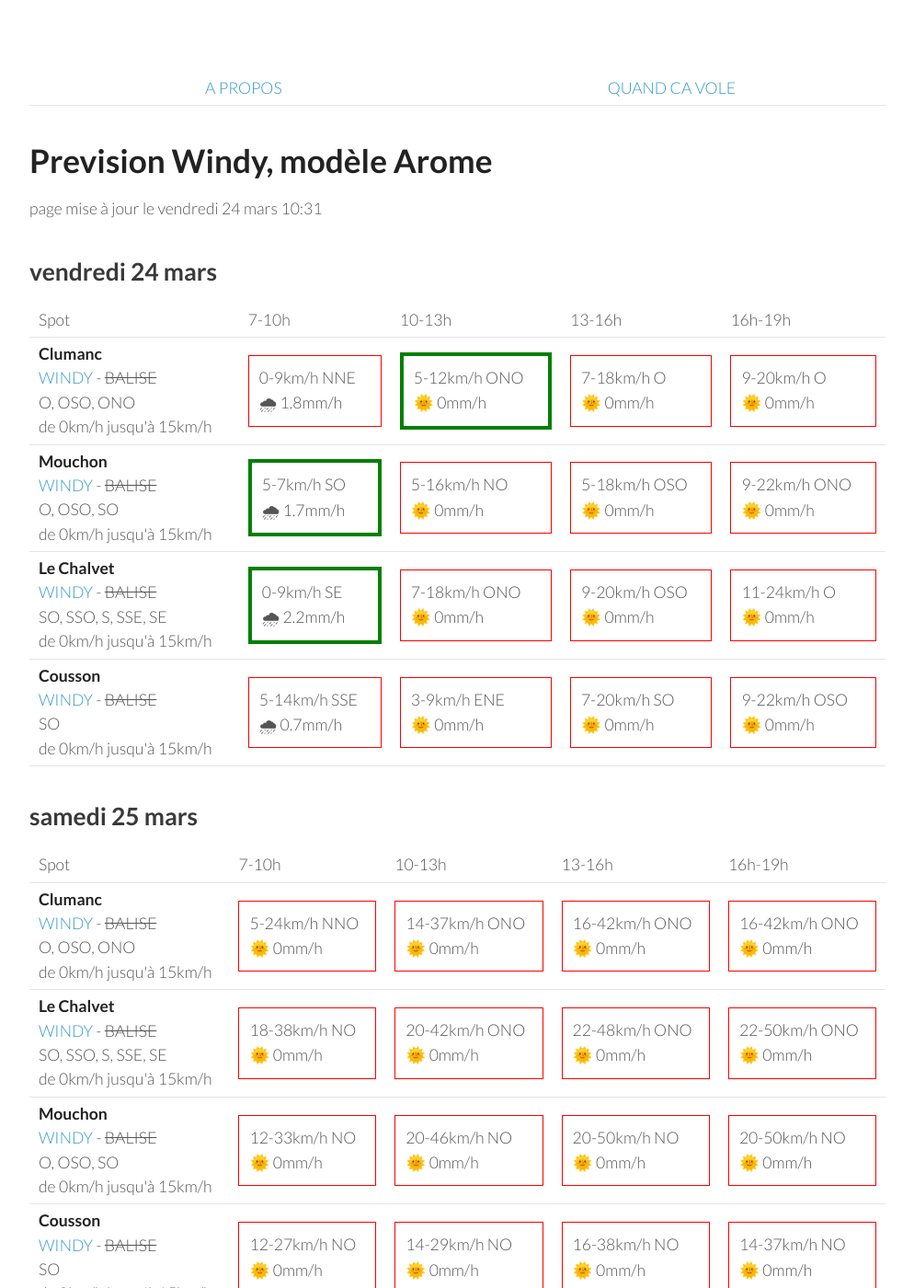
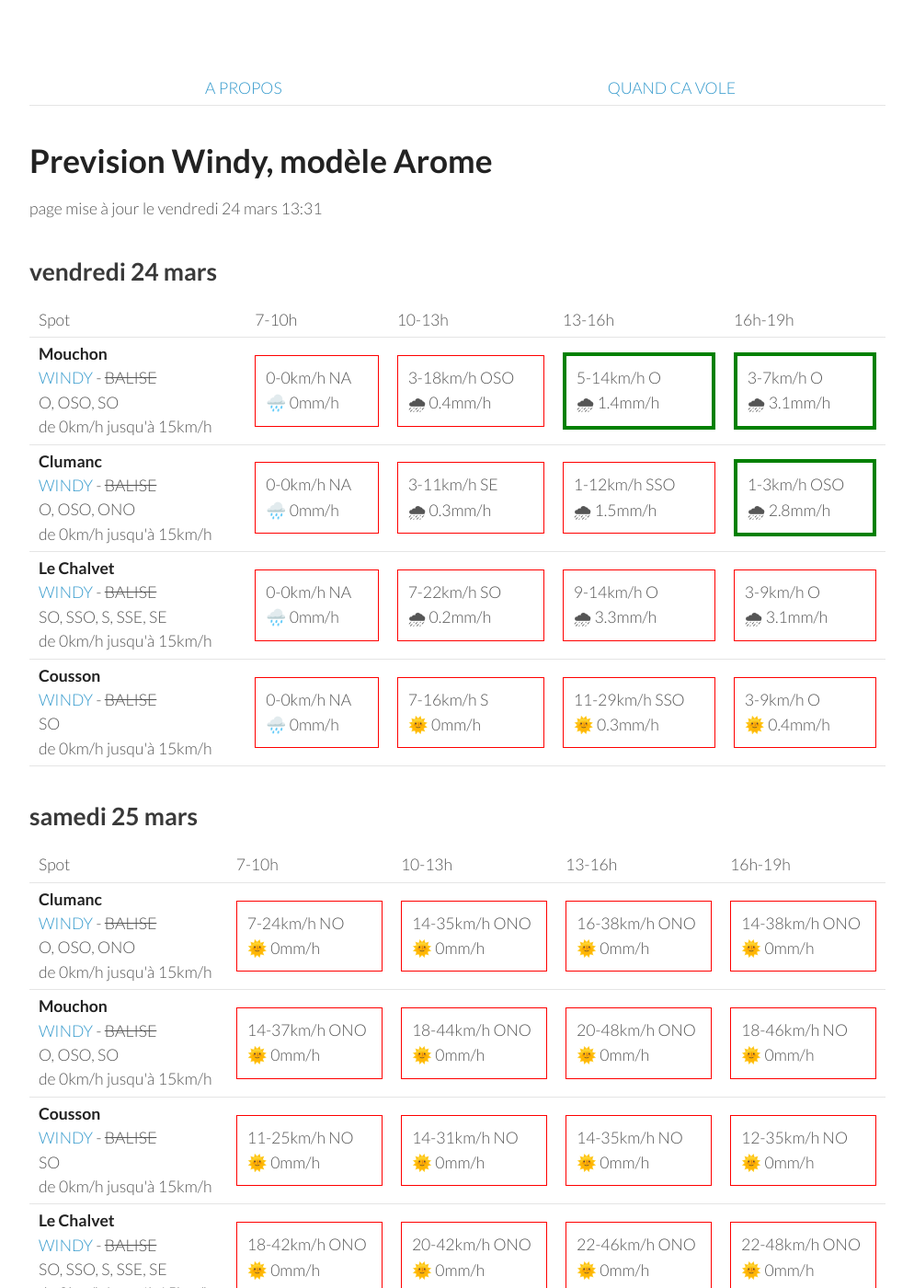
Before and after one commit to parapente-dans-le-nord/parapente-dans-le-nord.github.io, a Jekyll site: the page built from serre_poncon.markdown, in a window 1280 px wide and 1400 px high. Shown: the whole window at 92% size, without its empty margins (26-1020 px from the left). Built offline with Jekyll 4.4.1, drawn with Linux system fonts in a browser that asks for light colours.

Commit message:
update index.markdown

```diff
--- a/serre_poncon.markdown
+++ b/serre_poncon.markdown
@@ -7,7 +7,7 @@ title:  "Tous les spots"
 {: .links}
 
 # Prevision Windy, modèle Arome
-page mise à jour le vendredi 24 mars 10:31
+page mise à jour le vendredi 24 mars 13:31
 
 ## vendredi 24 mars
 
@@ -22,43 +22,39 @@ page mise à jour le vendredi 24 mars 10:31
       <td>16h-19h</td>
     </tr>
 <tr>
-        <td><strong>Clumanc</strong><br><a href="https://windy.com/44.027/6.402?43.914,6.403,10,m:eSxaglP">WINDY</a> - <span class="no-balise"> BALISE </span><br> <span class="vent-favorable">O, OSO, ONO</span><br><span class="force-vent">de 0km/h jusqu'à 15km/h</span> </td>
+        <td><strong>Mouchon</strong><br><a href="https://windy.com/43.992/6.424?43.878,6.425,10,m:eSuaglR">WINDY</a> - <span class="no-balise"> BALISE </span><br> <span class="vent-favorable">O, OSO, SO</span><br><span class="force-vent">de 0km/h jusqu'à 15km/h</span> </td>
 
-            <td><div class="not-flyable"><p>0-9km/h NNE</p><p>🌧 1.8mm/h</p></div></td>
-            <td><div class="flyable"><p>5-12km/h ONO</p><p>🌞 0mm/h</p></div></td>
-            <td><div class="not-flyable"><p>7-18km/h O</p><p>🌞 0mm/h</p></div></td>
-            <td><div class="not-flyable"><p>9-20km/h O</p><p>🌞 0mm/h</p></div></td>
-
+            <td><div class="not-flyable"><p>0-0km/h NA</p><p>🌧️ 0mm/h</p></div></td>
+            <td><div class="not-flyable"><p>3-18km/h OSO</p><p>🌧 0.4mm/h</p></div></td>
+            <td><div class="flyable"><p>5-14km/h O</p><p>🌧 1.4mm/h</p></div></td>
+            <td><div class="flyable"><p>3-7km/h O</p><p>🌧 3.1mm/h</p></div></td>
 
     </tr>
 <tr>
-        <td><strong>Mouchon</strong><br><a href="https://windy.com/43.992/6.424?43.878,6.425,10,m:eSuaglR">WINDY</a> - <span class="no-balise"> BALISE </span><br> <span class="vent-favorable">O, OSO, SO</span><br><span class="force-vent">de 0km/h jusqu'à 15km/h</span> </td>
+        <td><strong>Clumanc</strong><br><a href="https://windy.com/44.027/6.402?43.914,6.403,10,m:eSxaglP">WINDY</a> - <span class="no-balise"> BALISE </span><br> <span class="vent-favorable">O, OSO, ONO</span><br><span class="force-vent">de 0km/h jusqu'à 15km/h</span> </td>
 
-            <td><div class="flyable"><p>5-7km/h SO</p><p>🌧 1.7mm/h</p></div></td>
-            <td><div class="not-flyable"><p>5-16km/h NO</p><p>🌞 0mm/h</p></div></td>
-            <td><div class="not-flyable"><p>5-18km/h OSO</p><p>🌞 0mm/h</p></div></td>
-            <td><div class="not-flyable"><p>9-22km/h ONO</p><p>🌞 0mm/h</p></div></td>
-
+            <td><div class="not-flyable"><p>0-0km/h NA</p><p>🌧️ 0mm/h</p></div></td>
+            <td><div class="not-flyable"><p>3-11km/h SE</p><p>🌧 0.3mm/h</p></div></td>
+            <td><div class="not-flyable"><p>1-12km/h SSO</p><p>🌧 1.5mm/h</p></div></td>
+            <td><div class="flyable"><p>1-3km/h OSO</p><p>🌧 2.8mm/h</p></div></td>
 
     </tr>
 <tr>
         <td><strong>Le Chalvet</strong><br><a href="https://windy.com/43.979/6.480?43.866,6.480,10,m:eSsaglX">WINDY</a> - <span class="no-balise"> BALISE </span><br> <span class="vent-favorable">SO, SSO, S, SSE, SE</span><br><span class="force-vent">de 0km/h jusqu'à 15km/h</span> </td>
 
-            <td><div class="flyable"><p>0-9km/h SE</p><p>🌧 2.2mm/h</p></div></td>
-            <td><div class="not-flyable"><p>7-18km/h ONO</p><p>🌞 0mm/h</p></div></td>
-            <td><div class="not-flyable"><p>9-20km/h OSO</p><p>🌞 0mm/h</p></div></td>
-            <td><div class="not-flyable"><p>11-24km/h O</p><p>🌞 0mm/h</p></div></td>
-
+            <td><div class="not-flyable"><p>0-0km/h NA</p><p>🌧️ 0mm/h</p></div></td>
+            <td><div class="not-flyable"><p>7-22km/h SO</p><p>🌧 0.2mm/h</p></div></td>
+            <td><div class="not-flyable"><p>9-14km/h O</p><p>🌧 3.3mm/h</p></div></td>
+            <td><div class="not-flyable"><p>3-9km/h O</p><p>🌧 3.1mm/h</p></div></td>
 
     </tr>
 <tr>
         <td><strong>Cousson</strong><br><a href="https://windy.com/44.054/6.240?43.940,6.241,10,m:eSAaglz">WINDY</a> - <span class="no-balise"> BALISE </span><br> <span class="vent-favorable">SO</span><br><span class="force-vent">de 0km/h jusqu'à 15km/h</span> </td>
 
-            <td><div class="not-flyable"><p>5-14km/h SSE</p><p>🌧 0.7mm/h</p></div></td>
-            <td><div class="not-flyable"><p>3-9km/h ENE</p><p>🌞 0mm/h</p></div></td>
-            <td><div class="not-flyable"><p>7-20km/h SO</p><p>🌞 0mm/h</p></div></td>
-            <td><div class="not-flyable"><p>9-22km/h OSO</p><p>🌞 0mm/h</p></div></td>
-
+            <td><div class="not-flyable"><p>0-0km/h NA</p><p>🌧️ 0mm/h</p></div></td>
+            <td><div class="not-flyable"><p>7-16km/h S</p><p>🌞 0mm/h</p></div></td>
+            <td><div class="not-flyable"><p>11-29km/h SSO</p><p>🌞 0.3mm/h</p></div></td>
+            <td><div class="not-flyable"><p>3-9km/h O</p><p>🌞 0.4mm/h</p></div></td>
 
     </tr>
 
@@ -80,40 +76,40 @@ page mise à jour le vendredi 24 mars 10:31
 <tr>
         <td><strong>Clumanc</strong><br><a href="https://windy.com/44.027/6.402?43.914,6.403,10,m:eSxaglP">WINDY</a> - <span class="no-balise"> BALISE </span><br> <span class="vent-favorable">O, OSO, ONO</span><br><span class="force-vent">de 0km/h jusqu'à 15km/h</span> </td>
 
-            <td><div class="not-flyable"><p>5-24km/h NNO</p><p>🌞 0mm/h</p></div></td>
+            <td><div class="not-flyable"><p>7-24km/h NO</p><p>🌞 0mm/h</p></div></td>
+            <td><div class="not-flyable"><p>14-35km/h ONO</p><p>🌞 0mm/h</p></div></td>
+            <td><div class="not-flyable"><p>16-38km/h ONO</p><p>🌞 0mm/h</p></div></td>
+            <td><div class="not-flyable"><p>14-38km/h ONO</p><p>🌞 0mm/h</p></div></td>
+
+
+    </tr>
+<tr>
+        <td><strong>Mouchon</strong><br><a href="https://windy.com/43.992/6.424?43.878,6.425,10,m:eSuaglR">WINDY</a> - <span class="no-balise"> BALISE </span><br> <span class="vent-favorable">O, OSO, SO</span><br><span class="force-vent">de 0km/h jusqu'à 15km/h</span> </td>
+
             <td><div class="not-flyable"><p>14-37km/h ONO</p><p>🌞 0mm/h</p></div></td>
-            <td><div class="not-flyable"><p>16-42km/h ONO</p><p>🌞 0mm/h</p></div></td>
-            <td><div class="not-flyable"><p>16-42km/h ONO</p><p>🌞 0mm/h</p></div></td>
+            <td><div class="not-flyable"><p>18-44km/h ONO</p><p>🌞 0mm/h</p></div></td>
+            <td><div class="not-flyable"><p>20-48km/h ONO</p><p>🌞 0mm/h</p></div></td>
+            <td><div class="not-flyable"><p>18-46km/h NO</p><p>🌞 0mm/h</p></div></td>
+
+
+    </tr>
+<tr>
+        <td><strong>Cousson</strong><br><a href="https://windy.com/44.054/6.240?43.940,6.241,10,m:eSAaglz">WINDY</a> - <span class="no-balise"> BALISE </span><br> <span class="vent-favorable">SO</span><br><span class="force-vent">de 0km/h jusqu'à 15km/h</span> </td>
+
+            <td><div class="not-flyable"><p>11-25km/h NO</p><p>🌞 0mm/h</p></div></td>
+            <td><div class="not-flyable"><p>14-31km/h NO</p><p>🌞 0mm/h</p></div></td>
+            <td><div class="not-flyable"><p>14-35km/h NO</p><p>🌞 0mm/h</p></div></td>
+            <td><div class="not-flyable"><p>12-35km/h NO</p><p>🌞 0mm/h</p></div></td>
 
 
     </tr>
 <tr>
         <td><strong>Le Chalvet</strong><br><a href="https://windy.com/43.979/6.480?43.866,6.480,10,m:eSsaglX">WINDY</a> - <span class="no-balise"> BALISE </span><br> <span class="vent-favorable">SO, SSO, S, SSE, SE</span><br><span class="force-vent">de 0km/h jusqu'à 15km/h</span> </td>
 
-            <td><div class="not-flyable"><p>18-38km/h NO</p><p>🌞 0mm/h</p></div></td>
+            <td><div class="not-flyable"><p>18-42km/h ONO</p><p>🌞 0mm/h</p></div></td>
             <td><div class="not-flyable"><p>20-42km/h ONO</p><p>🌞 0mm/h</p></div></td>
+            <td><div class="not-flyable"><p>22-46km/h ONO</p><p>🌞 0mm/h</p></div></td>
             <td><div class="not-flyable"><p>22-48km/h ONO</p><p>🌞 0mm/h</p></div></td>
-            <td><div class="not-flyable"><p>22-50km/h ONO</p><p>🌞 0mm/h</p></div></td>
-
-
-    </tr>
-<tr>
-        <td><strong>Mouchon</strong><br><a href="https://windy.com/43.992/6.424?43.878,6.425,10,m:eSuaglR">WINDY</a> - <span class="no-balise"> BALISE </span><br> <span class="vent-favorable">O, OSO, SO</span><br><span class="force-vent">de 0km/h jusqu'à 15km/h</span> </td>
-
-            <td><div class="not-flyable"><p>12-33km/h NO</p><p>🌞 0mm/h</p></div></td>
-            <td><div class="not-flyable"><p>20-46km/h NO</p><p>🌞 0mm/h</p></div></td>
-            <td><div class="not-flyable"><p>20-50km/h NO</p><p>🌞 0mm/h</p></div></td>
-            <td><div class="not-flyable"><p>20-50km/h NO</p><p>🌞 0mm/h</p></div></td>
-
-
-    </tr>
-<tr>
-        <td><strong>Cousson</strong><br><a href="https://windy.com/44.054/6.240?43.940,6.241,10,m:eSAaglz">WINDY</a> - <span class="no-balise"> BALISE </span><br> <span class="vent-favorable">SO</span><br><span class="force-vent">de 0km/h jusqu'à 15km/h</span> </td>
-
-            <td><div class="not-flyable"><p>12-27km/h NO</p><p>🌞 0mm/h</p></div></td>
-            <td><div class="not-flyable"><p>14-29km/h NO</p><p>🌞 0mm/h</p></div></td>
-            <td><div class="not-flyable"><p>16-38km/h NO</p><p>🌞 0mm/h</p></div></td>
-            <td><div class="not-flyable"><p>14-37km/h NO</p><p>🌞 0mm/h</p></div></td>
 
 
     </tr>
```
